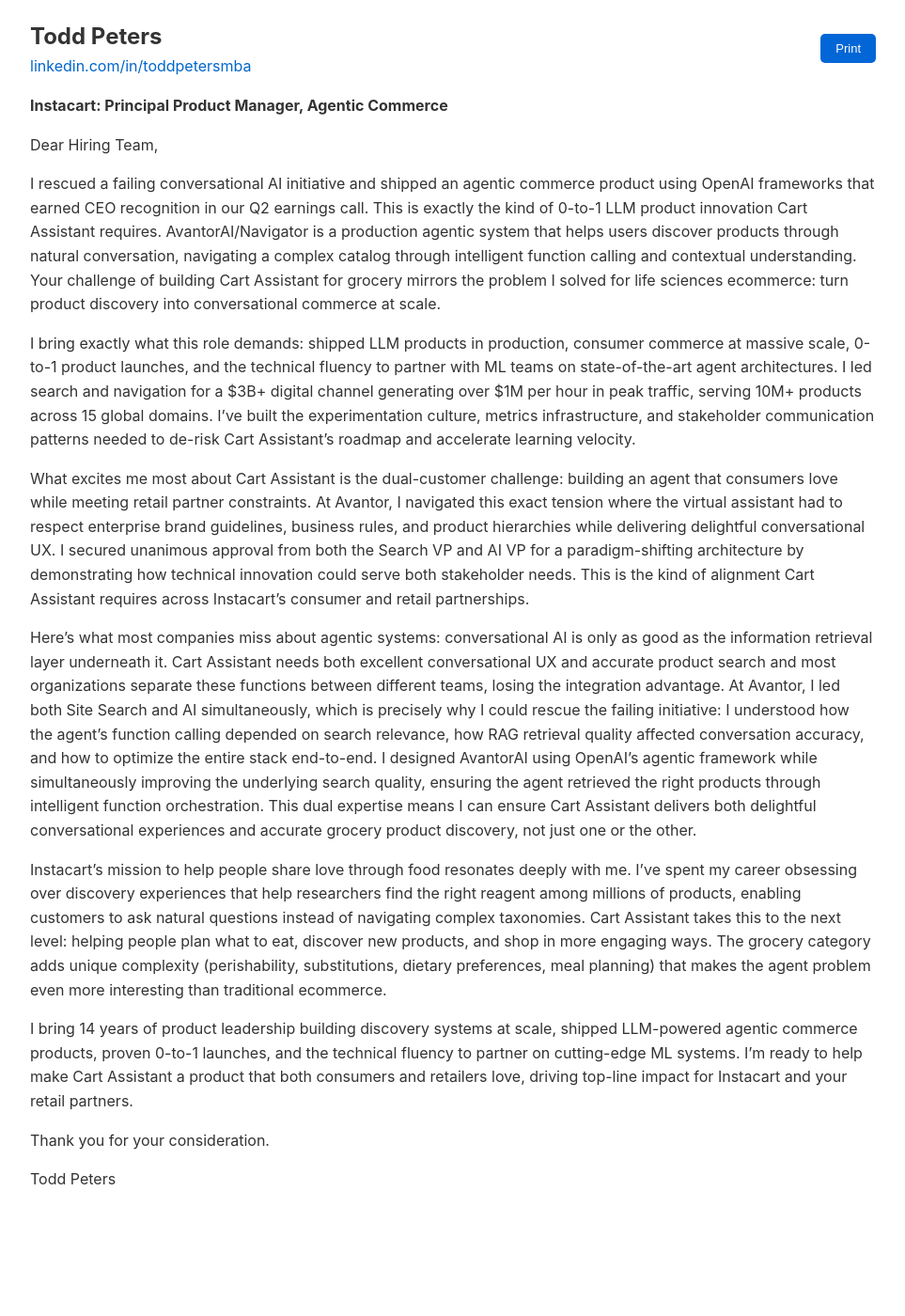
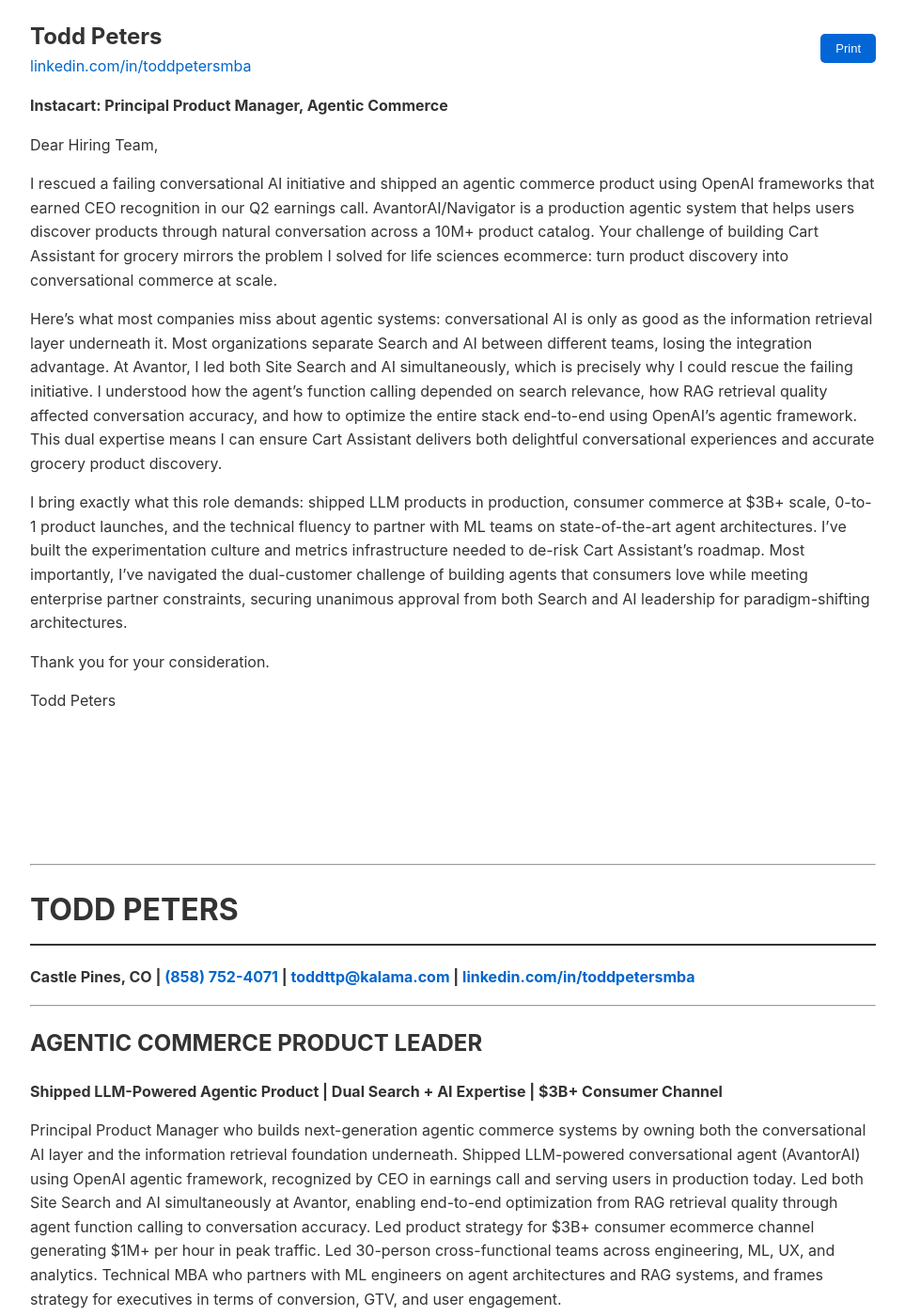
Before and after one commit to tsimech/tsimech.github.io, a Jekyll site: the page built from docs/instacart.md, in a window 1280 px wide and 1400 px high. Shown: the whole window at 94% size, without its empty margins (158-1121 px from the left). Built offline with Jekyll 4.4.1, drawn with Linux system fonts in a browser that asks for light colours.

Commit message:
Publish condensed Instacart cover letter

```diff
--- a/docs/instacart.md
+++ b/docs/instacart.md
@@ -30,17 +30,11 @@ setTimeout(function() {
 
 Dear Hiring Team,
 
-I rescued a failing conversational AI initiative and shipped an agentic commerce product using OpenAI frameworks that earned CEO recognition in our Q2 earnings call. This is exactly the kind of 0-to-1 LLM product innovation Cart Assistant requires. AvantorAI/Navigator is a production agentic system that helps users discover products through natural conversation, navigating a complex catalog through intelligent function calling and contextual understanding. Your challenge of building Cart Assistant for grocery mirrors the problem I solved for life sciences ecommerce: turn product discovery into conversational commerce at scale.
+I rescued a failing conversational AI initiative and shipped an agentic commerce product using OpenAI frameworks that earned CEO recognition in our Q2 earnings call. AvantorAI/Navigator is a production agentic system that helps users discover products through natural conversation across a 10M+ product catalog. Your challenge of building Cart Assistant for grocery mirrors the problem I solved for life sciences ecommerce: turn product discovery into conversational commerce at scale.
 
-I bring exactly what this role demands: shipped LLM products in production, consumer commerce at massive scale, 0-to-1 product launches, and the technical fluency to partner with ML teams on state-of-the-art agent architectures. I led search and navigation for a $3B+ digital channel generating over $1M per hour in peak traffic, serving 10M+ products across 15 global domains. I've built the experimentation culture, metrics infrastructure, and stakeholder communication patterns needed to de-risk Cart Assistant's roadmap and accelerate learning velocity.
+Here's what most companies miss about agentic systems: conversational AI is only as good as the information retrieval layer underneath it. Most organizations separate Search and AI between different teams, losing the integration advantage. At Avantor, I led both Site Search and AI simultaneously, which is precisely why I could rescue the failing initiative. I understood how the agent's function calling depended on search relevance, how RAG retrieval quality affected conversation accuracy, and how to optimize the entire stack end-to-end using OpenAI's agentic framework. This dual expertise means I can ensure Cart Assistant delivers both delightful conversational experiences and accurate grocery product discovery.
 
-What excites me most about Cart Assistant is the dual-customer challenge: building an agent that consumers love while meeting retail partner constraints. At Avantor, I navigated this exact tension where the virtual assistant had to respect enterprise brand guidelines, business rules, and product hierarchies while delivering delightful conversational UX. I secured unanimous approval from both the Search VP and AI VP for a paradigm-shifting architecture by demonstrating how technical innovation could serve both stakeholder needs. This is the kind of alignment Cart Assistant requires across Instacart's consumer and retail partnerships.
-
-Here's what most companies miss about agentic systems: conversational AI is only as good as the information retrieval layer underneath it. Cart Assistant needs both excellent conversational UX and accurate product search and most organizations separate these functions between different teams, losing the integration advantage. At Avantor, I led both Site Search and AI simultaneously, which is precisely why I could rescue the failing initiative: I understood how the agent's function calling depended on search relevance, how RAG retrieval quality affected conversation accuracy, and how to optimize the entire stack end-to-end. I designed AvantorAI using OpenAI's agentic framework while simultaneously improving the underlying search quality, ensuring the agent retrieved the right products through intelligent function orchestration. This dual expertise means I can ensure Cart Assistant delivers both delightful conversational experiences and accurate grocery product discovery, not just one or the other.
-
-Instacart's mission to help people share love through food resonates deeply with me. I've spent my career obsessing over discovery experiences that help researchers find the right reagent among millions of products, enabling customers to ask natural questions instead of navigating complex taxonomies. Cart Assistant takes this to the next level: helping people plan what to eat, discover new products, and shop in more engaging ways. The grocery category adds unique complexity (perishability, substitutions, dietary preferences, meal planning) that makes the agent problem even more interesting than traditional ecommerce.
-
-I bring 14 years of product leadership building discovery systems at scale, shipped LLM-powered agentic commerce products, proven 0-to-1 launches, and the technical fluency to partner on cutting-edge ML systems. I'm ready to help make Cart Assistant a product that both consumers and retailers love, driving top-line impact for Instacart and your retail partners.
+I bring exactly what this role demands: shipped LLM products in production, consumer commerce at $3B+ scale, 0-to-1 product launches, and the technical fluency to partner with ML teams on state-of-the-art agent architectures. I've built the experimentation culture and metrics infrastructure needed to de-risk Cart Assistant's roadmap. Most importantly, I've navigated the dual-customer challenge of building agents that consumers love while meeting enterprise partner constraints, securing unanimous approval from both Search and AI leadership for paradigm-shifting architectures.
 
 Thank you for your consideration.
 
```
